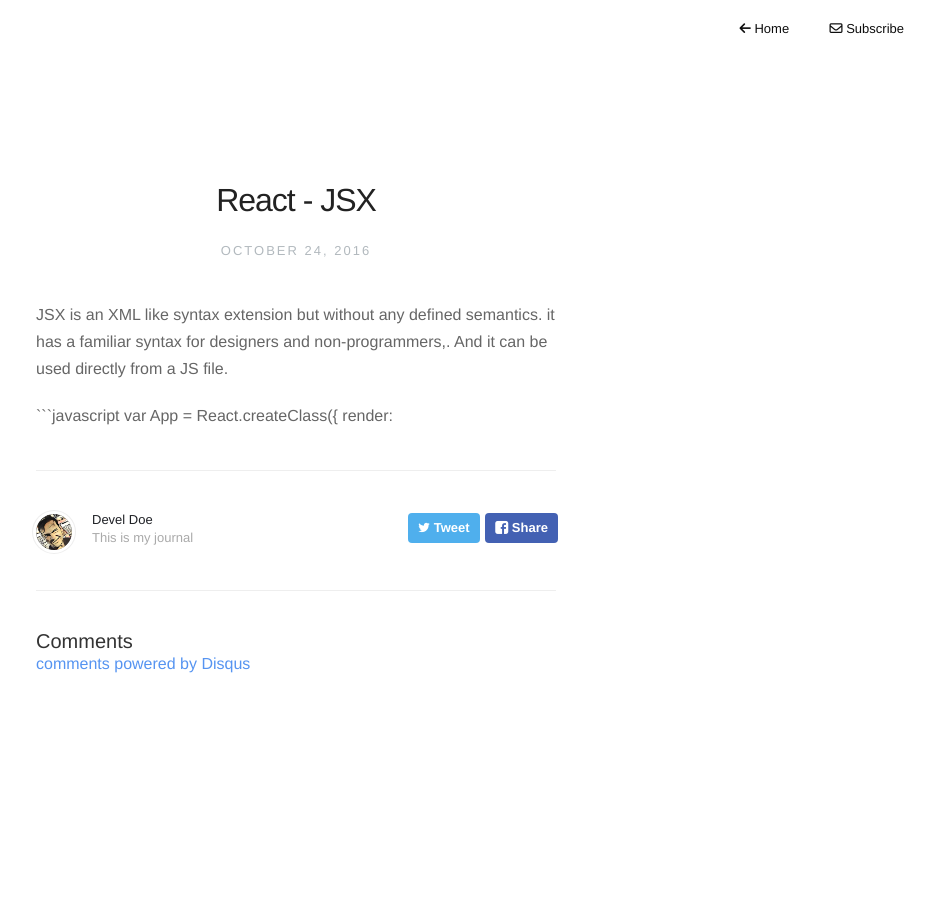
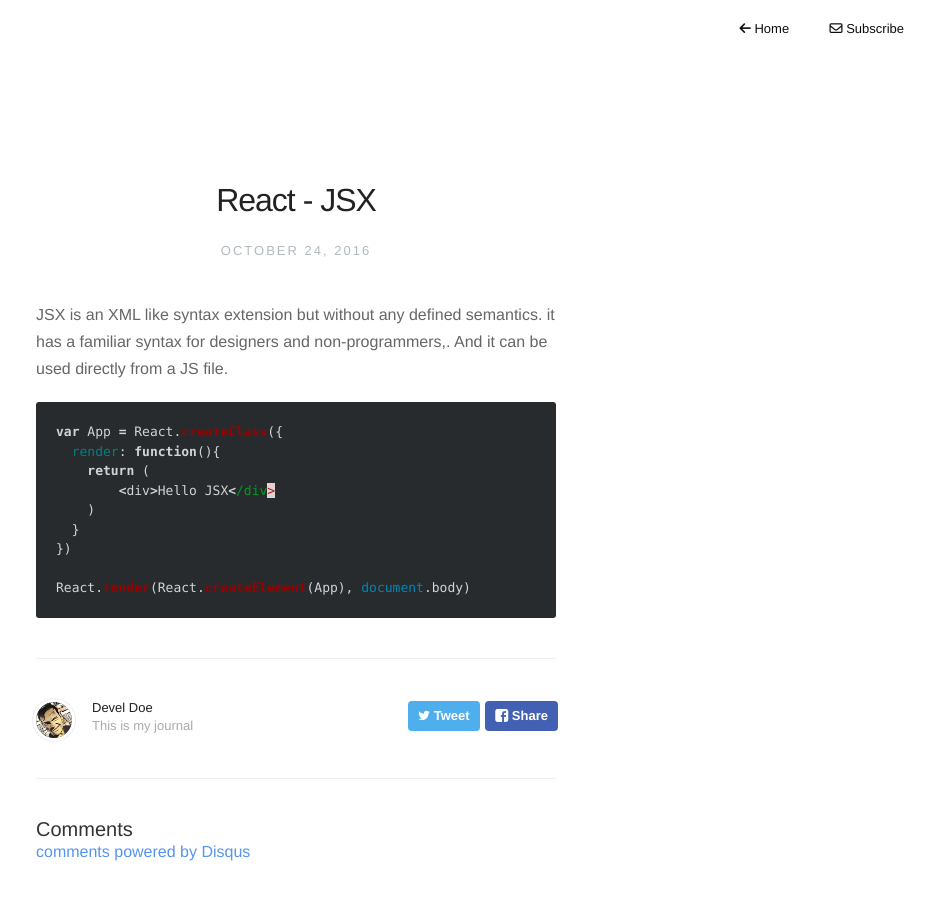
Before and after one commit to develdoe/develdoe.github.io, a Jekyll site: the page built from _posts/2016-10-24-react-jsx.md, in a window 1280 px wide. Shown: the whole page, without its empty margins (344-1278 px from the left). Built offline with Jekyll 4.4.1, drawn with Linux system fonts in a browser that asks for light colours; nearby versions of some CDN libraries; comment, search, counter and statistics services are not loaded.

Commit message:
Updated 2016-10-24-react-jsx.md

````diff
--- a/_posts/2016-10-24-react-jsx.md
+++ b/_posts/2016-10-24-react-jsx.md
@@ -7,4 +7,12 @@ JSX is an XML like syntax extension but without any defined semantics. it has a
 
 ```javascript
 var App = React.createClass({
-    render:
+  render: function(){
+    return (
+        <div>Hello JSX</div>
+    )
+  }
+})
+
+React.render(React.createElement(App), document.body)
+```
````
